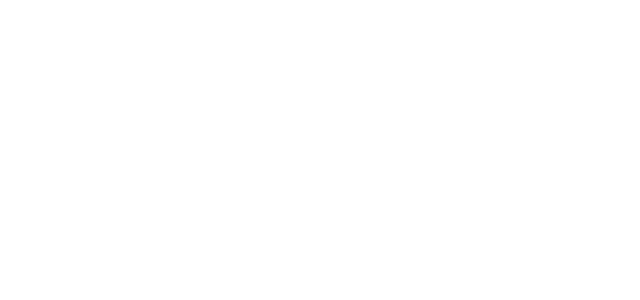
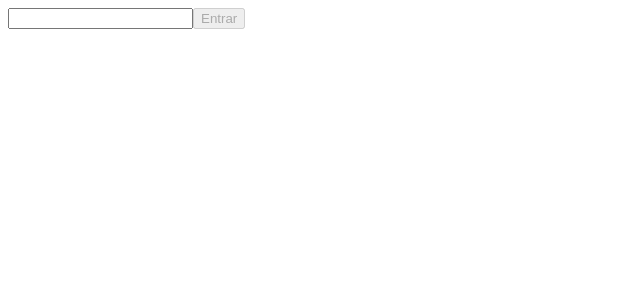
Before and after one commit to crizatip/trybetunes, a React (Create React App) app: page / in a window 1280 px wide. Shown: the top 300 px of the page, without its empty margins (0-640 px from the left). Built offline with nearby package versions, Linux system fonts and the light colour scheme.

Commit message:
ajuste na rota para ajustar ao serviço de deploy

```diff
--- a/src/App.js
+++ b/src/App.js
@@ -12,7 +12,7 @@
   render() {
     return (
       <BrowserRouter>
-        <Route exact path="/trybetunes" component={ Login } />
+        <Route exact path="/" component={ Login } />
         <Route exact path="/search" component={ Search } />
         <Route
           exact
```
